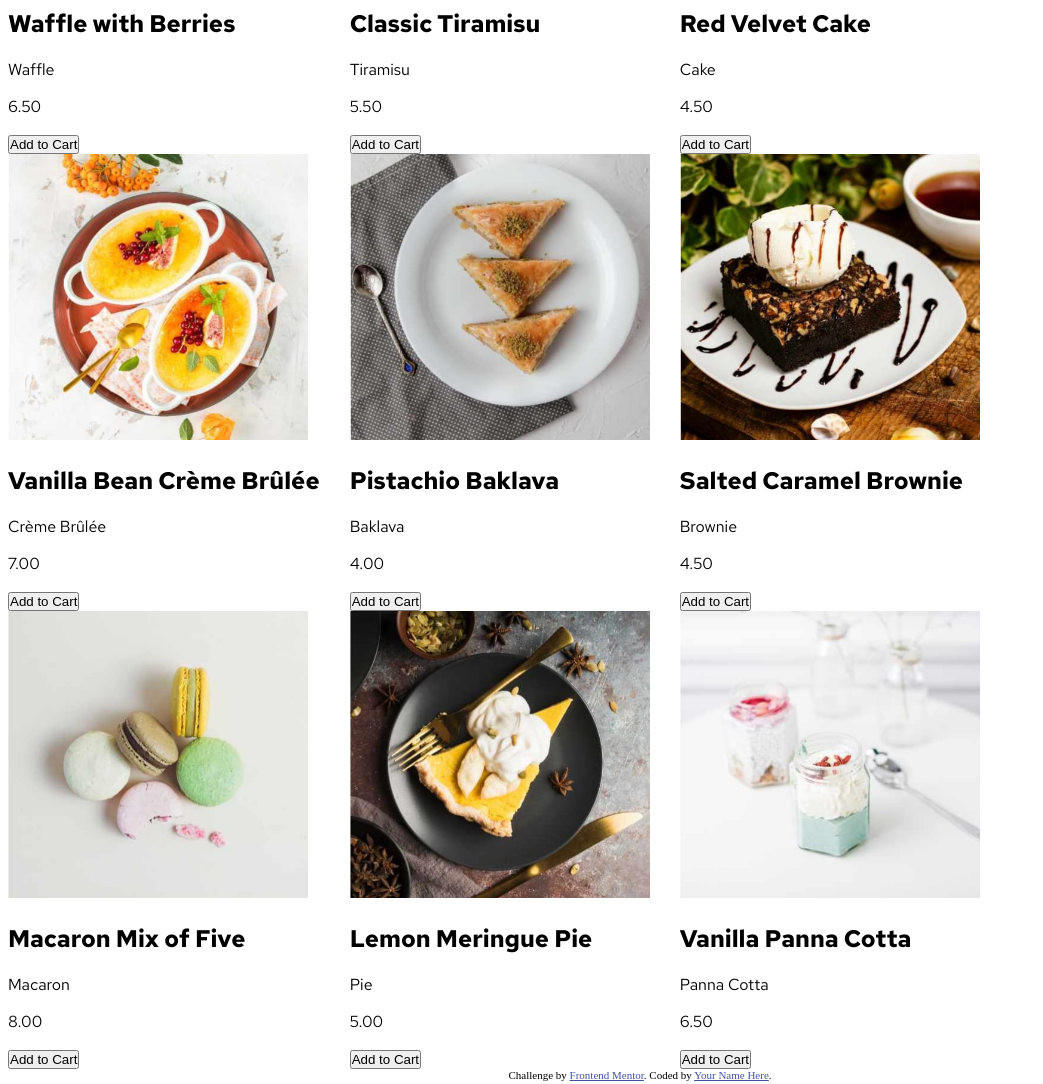
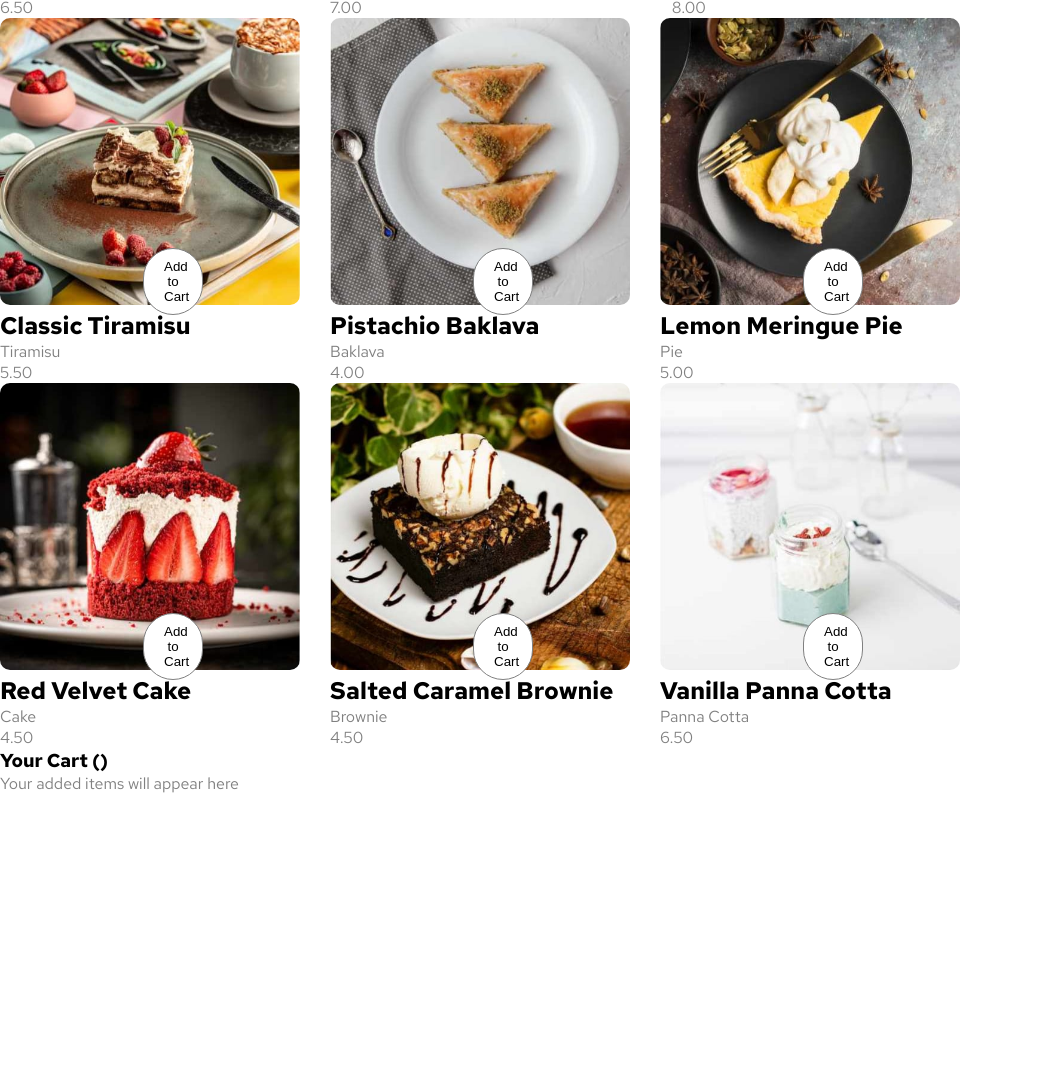
Before and after one commit to Dukeotars/product-list-with-cart-main, a plain HTML site: page product-list-with-cart-main/index.html in a window 1280 px wide. Shown: the part 390-1474 px from the top of the page, without its empty margins (0-1043 px from the left). After the commit the page ends 1184 px from the top, so only its background shows below. Drawn offline with Linux system fonts and the light colour scheme.

Commit message:
i am now lost

```diff
--- a/product-list-with-cart-main/index.html
+++ b/product-list-with-cart-main/index.html
@@ -32,92 +32,121 @@
       <div class="sub-container">
       <div class="row">
         <div class="deserts">
+          <div class="badge">
           <img
             src="assets/images/image-waffle-desktop.jpg"
             alt="image-waffle-desktop"
           />
+          <button>Add to Cart</button>
+          </div>
           <h2>Waffle with Berries</h2>
           <p>Waffle</p>
           <p>6.50</p>
-          <button>Add to Cart</button>
+
         </div>
         <div class="deserts">
+           <div class="badge">
           <img
             src="assets/images/image-creme-brulee-desktop.jpg"
             alt="image-creme-brulee-desktop"
           />
+           <button>Add to Cart</button>
+          </div>
           <h2>Vanilla Bean Crème Brûlée</h2>
           <p>Crème Brûlée</p>
           <p>7.00</p>
-          <button>Add to Cart</button>
+
         </div>
         <div class="deserts">
+           <div class="badge">
           <img
             src="assets/images/image-macaron-desktop.jpg"
             alt="image-macaron-desktop"
           />
+          <button>Add to Cart</button>
+          </div>
           <h2>Macaron Mix of Five</h2>
           <p>Macaron</p>
           <p>8.00</p>
-          <button>Add to Cart</button>
+
         </div>
       </div>
       <div class="row">
         <div class="deserts">
+           <div class="badge">
           <img
             src="assets/images/image-tiramisu-desktop.jpg"
             alt="image-tiramisu-desktop"
           />
+          <button>Add to Cart</button>
+          </div>
           <h2>Classic Tiramisu</h2>
           <p>Tiramisu</p>
           <p>5.50</p>
-          <button>Add to Cart</button>
+
         </div>
         <div class="deserts">
+           <div class="badge">
           <img
             src="assets/images/image-baklava-desktop.jpg"
             alt="image-baklava-desktop"
           />
+          <button>Add to Cart</button>
+          </div>
           <h2>Pistachio Baklava</h2>
           <p>Baklava</p>
           <p>4.00</p>
-          <button>Add to Cart</button>
+
         </div>
         <div class="deserts">
+           <div class="badge">
           <img
             src="assets/images/image-meringue-desktop.jpg"
             alt="image-meringue-desktop"
           />
+          <button>Add to Cart</button>
+          </div>
           <h2>Lemon Meringue Pie</h2>
           <p>Pie</p>
           <p>5.00</p>
-          <button>Add to Cart</button>
+
         </div>
       </div>
       <div class="row">
         <div class="deserts">
+           <div class="badge">
           <img
             src="assets/images/image-cake-desktop.jpg"
             alt="image-cake-desktop"
           />
+          <button>Add to Cart</button>
+          </div>
           <h2>Red Velvet Cake</h2>
           <p>Cake</p>
           <p>4.50</p>
-          <button>Add to Cart</button>
+
         </div>
         <div class="deserts">
-          <img src="assets/images/image-brownie-desktop.jpg" alt="" />
+           <div class="badge">
+          <img src="assets/images/image-brownie-desktop.jpg"
+           alt="" />
+           <button>Add to Cart</button>
+          </div>
           <h2>Salted Caramel Brownie</h2>
           <p>Brownie</p>
           <p>4.50</p>
-          <button>Add to Cart</button>
+
         </div>
         <div class="deserts">
-          <img src="assets/images/image-panna-cotta-desktop.jpg" alt="" />
+           <div class="badge">
+          <img src="assets/images/image-panna-cotta-desktop.jpg"
+          alt="" />
+          <button>Add to Cart</button>
+          </div>
           <h2>Vanilla Panna Cotta</h2>
           <p>Panna Cotta</p>
           <p>6.50</p>
-          <button>Add to Cart</button>
+
         </div>
       </div>
       <div class="cart">
--- a/product-list-with-cart-main/style.css
+++ b/product-list-with-cart-main/style.css
@@ -1,5 +1,5 @@
 *{
-    margin:o;
+    margin:0;
     padding:0;
     box-sizing: border-box;
 }
@@ -16,11 +16,38 @@
     font-family: cart;
 }
 .sub-container{
-    display:flex;
-    gap:30px;
+    float:left;
 
+}
+.row{
+    display: flex;
+     gap:30px;
 }
 img{
     width:300px;
     height:auto;
+    border-radius: 10px;
+
 }
+img:hover{
+    border:3px solid rgb(211, 108, 11);
+}
+p{
+    color:grey;
+}
+ button{
+    background-color: white;
+    width:60px;
+    height:auto;
+    padding: 10px 20px;
+    border-radius:40px;
+    border:1px solid gray;
+    position:absolute;
+    bottom:-5px;
+    left:143px;
+
+}
+.badge{
+    position:relative;
+
+}
```
